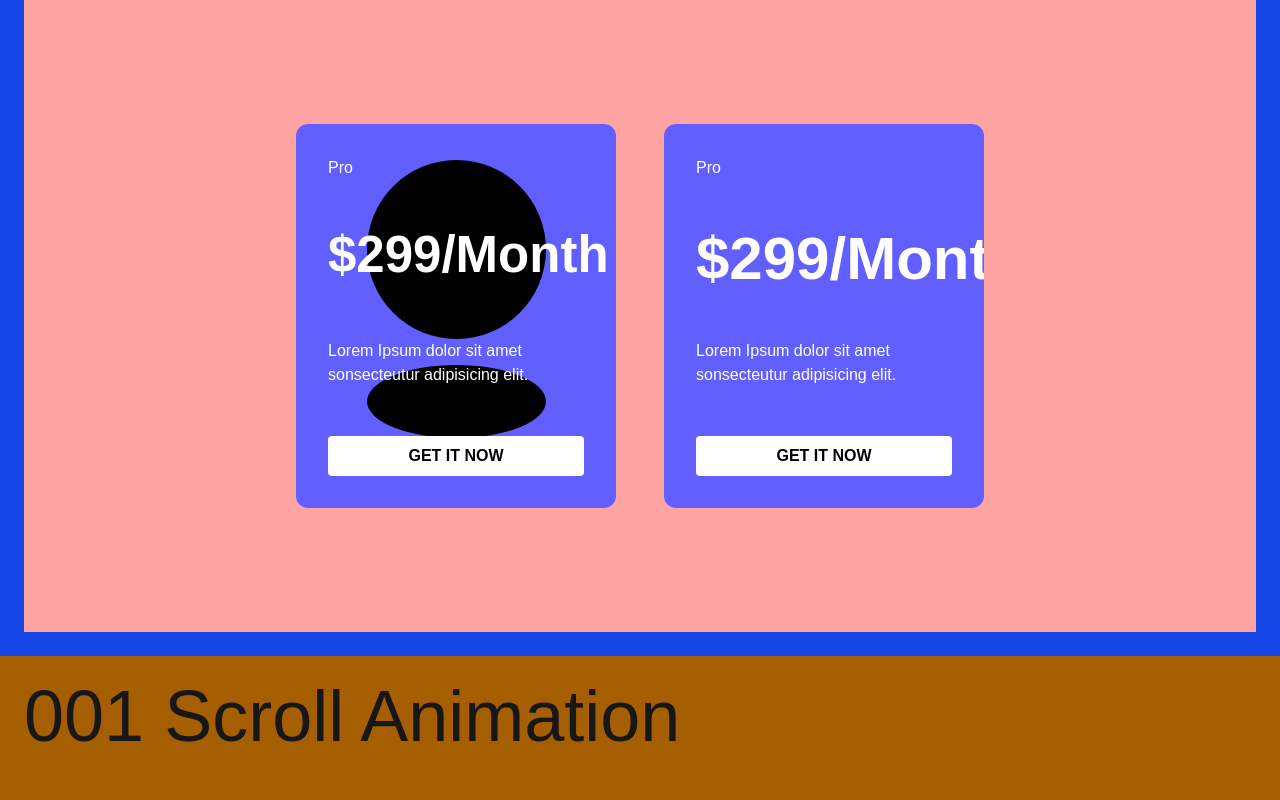
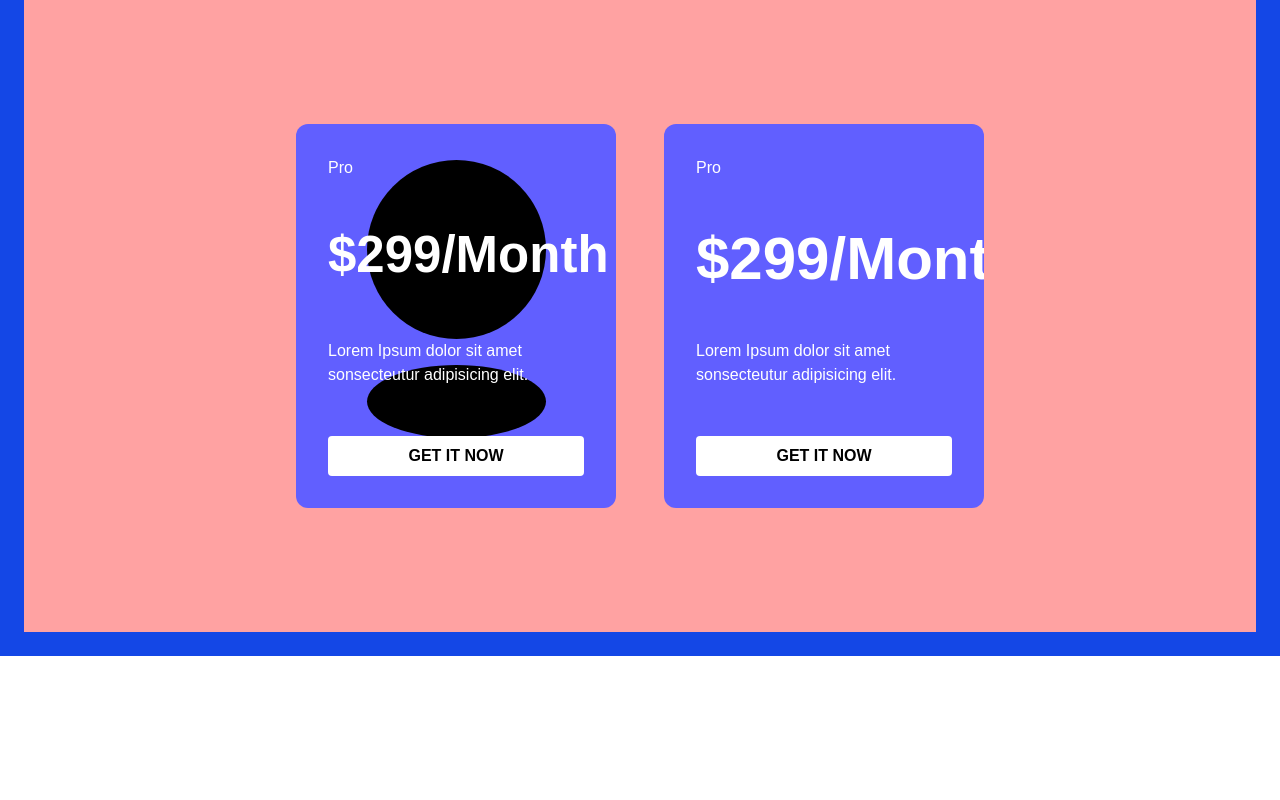
Before and after one commit to 11amanraj/motion, a Next.js app: page / in a window 1280 px wide. Shown: the part 1320-2120 px from the top of the page. After the commit the page ends 1976 px from the top, so only its background shows below. Built offline with nearby package versions, Linux system fonts and the light colour scheme.

Commit message:
Extracted the card code in separate components

```diff
--- /dev/null
+++ b/app/Components/Cards/ThreeDCard.tsx
@@ -0,0 +1,82 @@
+import React, { useRef } from 'react'
+import { motion, useMotionTemplate, useMotionValue, useSpring } from 'motion/react'
+
+const ROTATION_RANGE = 32.5;
+const HALF_ROTATION_RANGE = 32.5 / 2;
+
+const ThreeDCard = () => {
+    const ref = useRef<HTMLDivElement | null>(null);
+
+    const x = useMotionValue(0);
+    const y = useMotionValue(0);
+
+    const xSpring = useSpring(x);
+    const ySpring = useSpring(y);
+
+    const transform = useMotionTemplate`rotateX(${xSpring}deg) rotateY(${ySpring}deg)`;
+
+    const handleMouseMove = (e: React.MouseEvent<HTMLDivElement, MouseEvent>) => {
+    if (!ref.current) return [0, 0];
+
+    const rect = ref.current.getBoundingClientRect();
+
+    const width = rect.width;
+    const height = rect.height;
+
+    const mouseX = (e.clientX - rect.left) * ROTATION_RANGE;
+    const mouseY = (e.clientY - rect.top) * ROTATION_RANGE;
+
+    const rX = (mouseY / height - HALF_ROTATION_RANGE) * -1;
+    const rY = mouseX / width - HALF_ROTATION_RANGE;
+
+    x.set(rX);
+    y.set(rY);
+    };
+
+    const handleMouseLeave = () => {
+    x.set(0);
+    y.set(0);
+    };
+
+    return (
+       <motion.div
+            ref={ref}
+            onMouseMove={handleMouseMove}
+            onMouseLeave={handleMouseLeave}
+            style={{
+                transformStyle: "preserve-3d",
+                transform,
+            }}
+            className='relative h-96 w-80 overflow-hidden bg-indigo-500 rounded-xl cursor-pointer text-white p-8 flex flex-col justify-between'
+        >
+            <motion.span
+                style={{
+                    transformStyle: "preserve-3d",
+                    transform,
+                }}
+                className='z-1 relative'>Pro</motion.span>
+            <motion.span
+                style={{
+                    transformStyle: "preserve-3d",
+                    transform,
+                }}
+                className='z-1 text-6xl font-bold origin-top-left'>
+                $299/Month
+            </motion.span>
+            <motion.span
+                style={{
+                    transformStyle: "preserve-3d",
+                    transform,
+                }}
+                className='z-1 '>Lorem Ipsum dolor sit amet sonsecteutur adipisicing elit.</motion.span>
+            <motion.button
+                style={{
+                    transformStyle: "preserve-3d",
+                    transform,
+                }}
+                className='z-1 w-full bg-white text-black font-black p-2 rounded-sm'>GET IT NOW</motion.button>
+        </motion.div>
+    )
+}
+
+export default ThreeDCard
--- a/app/Components/Sections/Section1.tsx
+++ b/app/Components/Cards/TwoDCard.tsx
@@ -1,38 +1,5 @@
 import React from 'react'
 import { motion } from 'motion/react'
-
-const Section1: React.FC<{classname: string}> = ({classname}) => {
-  return (
-    <section className={`${classname} h-screen w-full flex flex-col`}>
-        <h1 className='text-7xl m-6'>
-            <span>001 </span>
-            <span>Scroll Animation</span>
-        </h1>
-        <div className='bg-red-300 flex-1 m-6 flex gap-12 justify-center items-center'>
-            <TwoDCard />
-            <ThreeDCard />
-        </div>
-    </section>
-  )
-}
-
-const ThreeDCard = () => {
-    return (
-       <div
-            style={{
-                transformStyle: "preserve-3d",
-            }}
-            className='relative h-96 w-80 overflow-hidden bg-indigo-500 rounded-xl cursor-pointer text-white p-8 flex flex-col justify-between'
-        >
-            <span className='z-1 relative'>Pro</span>
-            <span className='z-1 text-6xl font-bold origin-top-left'>
-                $299/Month
-            </span>
-            <span className='z-1 '>Lorem Ipsum dolor sit amet sonsecteutur adipisicing elit.</span>
-            <button className='z-1 w-full bg-white text-black font-black p-2 rounded-sm'>GET IT NOW</button>
-        </div>
-    )
-}
 
 const TwoDCard = () => {
     return (
@@ -108,4 +75,4 @@ const CardBackground = () => {
     )
 }
 
-export default Section1
+export default TwoDCard
--- /dev/null
+++ b/app/Components/Sections/CardsSection.tsx
@@ -0,0 +1,20 @@
+import React, { useRef } from 'react'
+import TwoDCard from '../Cards/TwoDCard';
+import ThreeDCard from '../Cards/ThreeDCard';
+
+const CardsSection: React.FC<{classname: string}> = ({classname}) => {
+  return (
+    <section className={`${classname} h-screen w-full flex flex-col`}>
+        <h1 className='text-7xl m-6'>
+            <span>001 </span>
+            <span>Scroll Animation</span>
+        </h1>
+        <div className='bg-red-300 flex-1 m-6 flex gap-12 justify-center items-center'>
+            <TwoDCard />
+            <ThreeDCard />
+        </div>
+    </section>
+  )
+}
+
+export default CardsSection
--- a/app/page.tsx
+++ b/app/page.tsx
@@ -2,15 +2,14 @@
 
 import Overview from "./Components/Overview";
 import Animation from "./Components/Animation";
-import Section1 from "./Components/Sections/Section1";
+import CardsSection from "./Components/Sections/CardsSection";
 
 export default function Home() {
   return (
     <div>
       <Overview />
       <Animation />
-      <Section1 classname="bg-blue-700" />
-      <Section1 classname="bg-yellow-700" />
+      <CardsSection classname="bg-blue-700"/>
     </div>
   );
 }
```
